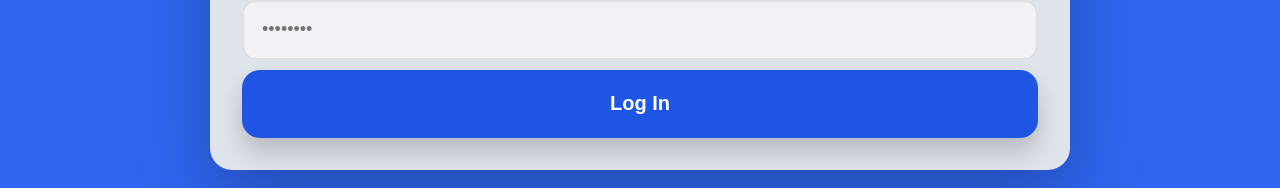
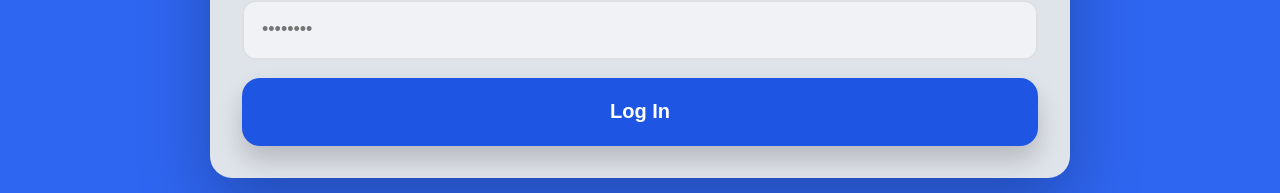
Before and after one commit to lenaglisic25/ChompSmart, a React (Vite) app in the folder frontend/: page / in a window 1280 px wide. Shown: the part 719-912 px from the top of the page. Built offline with nearby package versions, Linux system fonts and the light colour scheme.

Commit message:
Edited login screen UI and styling

```diff
--- a/frontend/src/pages/Login.css
+++ b/frontend/src/pages/Login.css
@@ -107,8 +107,7 @@
 
 
 .loginButton {
-  margin-top: 8
-  px;
+  margin-top: 8px;
   height: 68px;
   border-radius: 18px;
   border: none;
```
